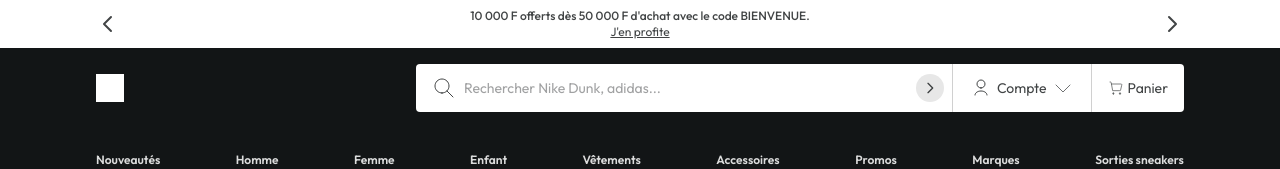
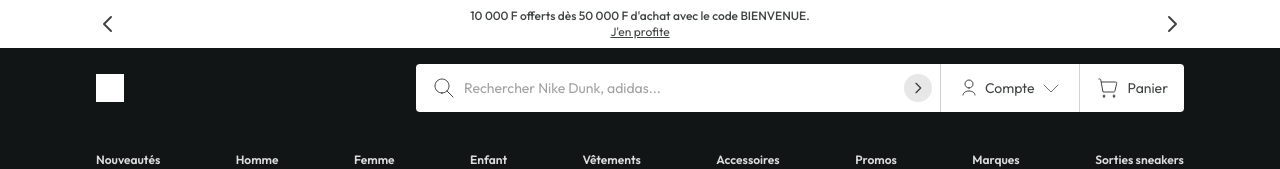
Before and after one commit to twocoderz/ecom.saas, a React (Vite) app: page / in a window 1280 px wide. Shown: the top 169 px of the page. Built offline with nearby package versions, Linux system fonts and the light colour scheme.

Commit message:
finish fixing mainheader spacings

```diff
--- a/src/shared/components/ui/AccountButton.tsx
+++ b/src/shared/components/ui/AccountButton.tsx
@@ -79,7 +79,7 @@ export default function AccountButton() {
         <div
           role="menu"
           aria-label="Menu compte"
-          className="absolute left-0 top-[calc(100%+4px)] z-50 w-58 rounded-xs border border-black-20 bg-white p-4 text-black-80 shadow-lg"
+          className="absolute left-0 top-[calc(100%+4px)] z-50 w-60 rounded-xs border border-black-20 bg-white p-4 text-black-80 shadow-lg"
         >
           {user ? (
             <div className="space-y-3">
--- a/src/shared/components/ui/CartButton.tsx
+++ b/src/shared/components/ui/CartButton.tsx
@@ -3,18 +3,15 @@ import { ShoppingCartIcon } from "../../icons";
 import { useCartStore } from "../../../stores/useCartStore";
 import { ROUTE_PATHS } from "../../../config/paths";
 
-/**
- * Segment panier du bloc header unifié (fond et séparateurs gérés par le parent).
- */
 export default function CartButton() {
   const count = useCartStore((s) => s.count)();
   return (
     <Link
       to={ROUTE_PATHS.cart}
       aria-label={`Voir le panier, ${count} articles`}
-      className="flex cursor-pointer items-center gap-1 px-4 text-black-80 transition-colors hover:bg-black-5"
+      className="flex cursor-pointer items-center gap-2 px-4 text-black-80 transition-colors hover:bg-black-5"
     >
-      <ShoppingCartIcon className="h-4 w-4 text-black-80" />
+      <ShoppingCartIcon className="h-6 w-6 text-black-80" />
       <span className="whitespace-nowrap text-sm font-normal">Panier</span>
       {count > 0 && (
         <span
```
